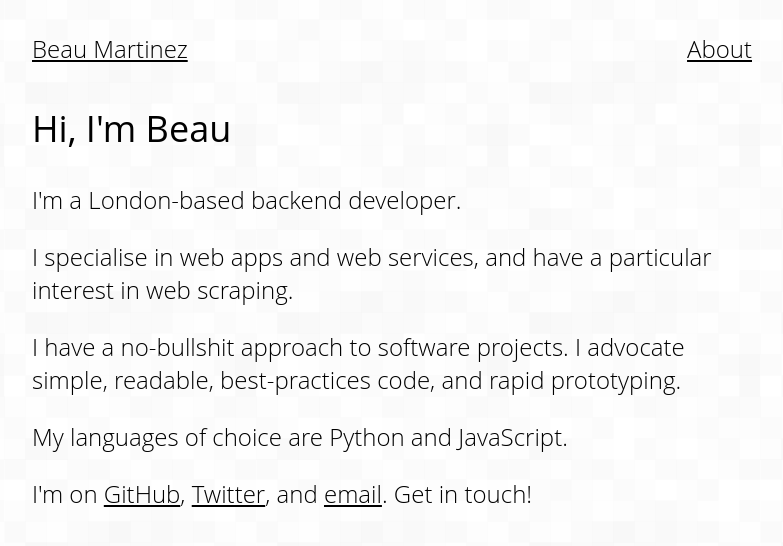
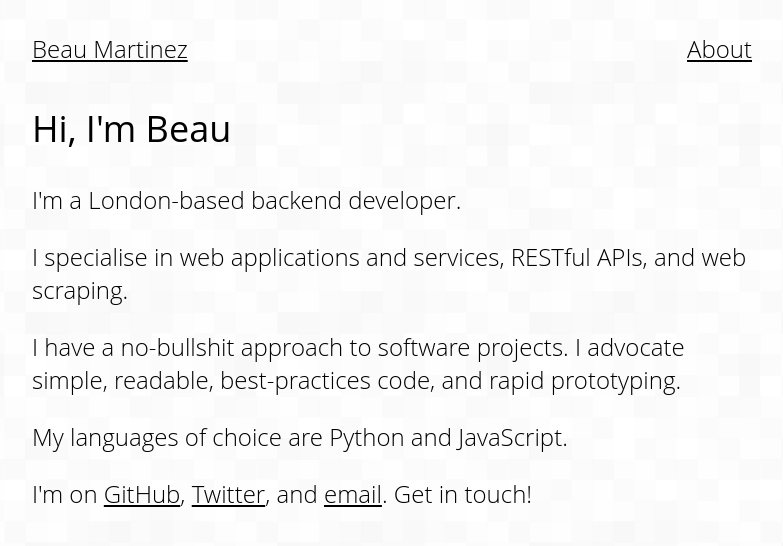
Before and after one commit to beaumartinez/home, a Flask app: page /about/ in a window 1280 px wide. Shown: the top 546 px of the page, without its empty margins (248-1031 px from the left). Run offline with Flask 2, Linux system fonts and the light colour scheme; some libraries are stand-ins or nearby versions.

Commit message:
More about amends

```diff
--- a/home/templates/about.html
+++ b/home/templates/about.html
@@ -12,7 +12,7 @@
 
         <p>I'm a London-based backend developer.
 
-        <p>I specialise in web apps and web services, and have a particular interest in web scraping.
+        <p>I specialise in web applications and services, RESTful APIs, and web scraping.
 
         <p>I have a no-bullshit approach to software projects. I advocate simple, readable, best-practices code, and rapid prototyping.
 
```
